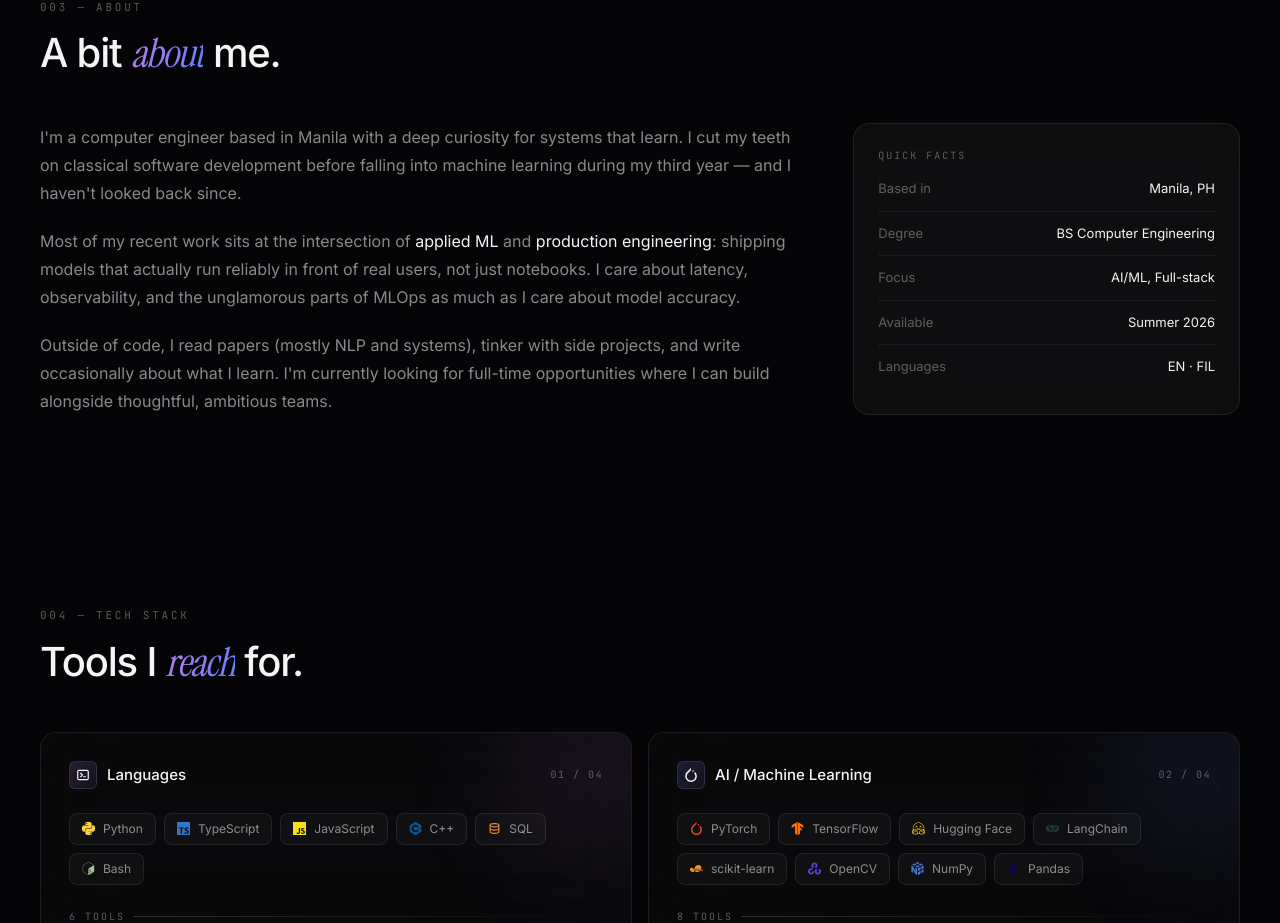
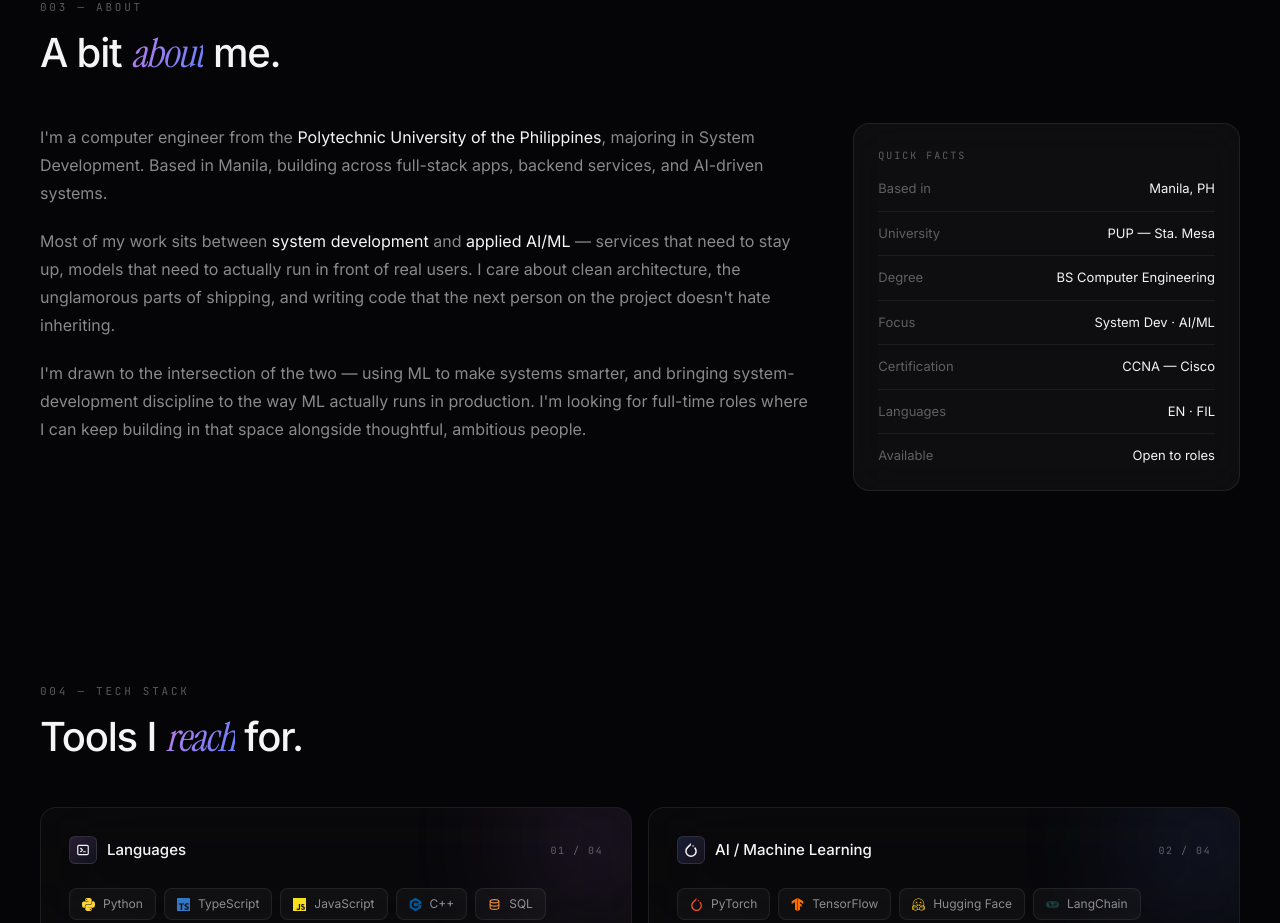
Before and after one commit to vv4nity/emanueljabon_portfolio, a Next.js app: page / in a window 1280 px wide. Shown: the part 2000-2923 px from the top of the page. Built offline with nearby package versions, Linux system fonts and the light colour scheme.

Commit message:
Update About section based on CV

```diff
--- a/src/components/About.tsx
+++ b/src/components/About.tsx
@@ -23,20 +23,24 @@ export function About() {
       >
         <div className="space-y-5 text-[16px] leading-[1.75] text-text-dim">
           <p>
-            I&apos;m a computer engineer based in Manila with a deep curiosity for systems
-            that learn. I cut my teeth on classical software development before falling into
-            machine learning during my third year — and I haven&apos;t looked back since.
+            I&apos;m a computer engineer from the{' '}
+            <span className="text-text">Polytechnic University of the Philippines</span>,
+            majoring in System Development. Based in Manila, building across full-stack apps,
+            backend services, and AI-driven systems.
           </p>
           <p>
-            Most of my recent work sits at the intersection of <span className="text-text">applied ML</span>{' '}
-            and <span className="text-text">production engineering</span>: shipping models that actually
-            run reliably in front of real users, not just notebooks. I care about latency,
-            observability, and the unglamorous parts of MLOps as much as I care about model accuracy.
+            Most of my work sits between{' '}
+            <span className="text-text">system development</span> and{' '}
+            <span className="text-text">applied AI/ML</span> — services that need to stay up,
+            models that need to actually run in front of real users. I care about clean
+            architecture, the unglamorous parts of shipping, and writing code that the next
+            person on the project doesn&apos;t hate inheriting.
           </p>
           <p>
-            Outside of code, I read papers (mostly NLP and systems), tinker with side projects,
-            and write occasionally about what I learn. I&apos;m currently looking for full-time
-            opportunities where I can build alongside thoughtful, ambitious teams.
+            I&apos;m drawn to the intersection of the two — using ML to make systems smarter,
+            and bringing system-development discipline to the way ML actually runs in
+            production. I&apos;m looking for full-time roles where I can keep building in
+            that space alongside thoughtful, ambitious people.
           </p>
         </div>
 
@@ -47,10 +51,12 @@ export function About() {
           <dl className="space-y-3 text-[13px]">
             {[
               ['Based in', 'Manila, PH'],
+              ['University', 'PUP — Sta. Mesa'],
               ['Degree', 'BS Computer Engineering'],
-              ['Focus', 'AI/ML, Full-stack'],
-              ['Available', 'Summer 2026'],
+              ['Focus', 'System Dev · AI/ML'],
+              ['Certification', 'CCNA — Cisco'],
               ['Languages', 'EN · FIL'],
+              ['Available', 'Open to roles'],
             ].map(([k, v]) => (
               <div key={k} className="flex justify-between border-b border-white/[0.06] pb-3 last:border-0 last:pb-0">
                 <dt className="text-text-faint">{k}</dt>
```
